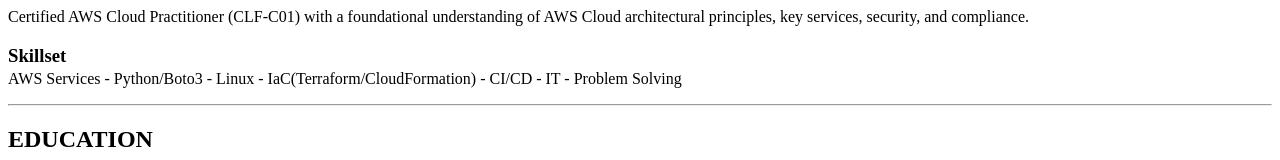
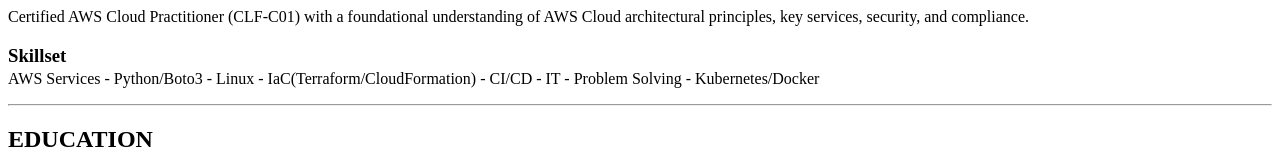
Before and after one commit to Jakns99/aws-cloud-resume-challenge, a plain HTML site: page resume-site/index.html in a window 1280 px wide. Shown: the part 1374-1534 px from the top of the page. Drawn offline with Linux system fonts and the light colour scheme; no server answers; a web font is replaced by a local one.

Commit message:
Added Skill

```diff
--- a/resume-site/index.html
+++ b/resume-site/index.html
@@ -70,7 +70,7 @@ available, cost-effective, and fault-tolerant systems on AWS.
     <p>Certified AWS Cloud Practitioner (CLF-C01) with a foundational understanding of AWS Cloud architectural principles, key services, security, and
 compliance.
     <h3 class="subproject">Skillset</h3>
-    <p>AWS Services - Python/Boto3 - Linux - IaC(Terraform/CloudFormation) - CI/CD - IT - Problem Solving
+    <p>AWS Services - Python/Boto3 - Linux - IaC(Terraform/CloudFormation) - CI/CD - IT - Problem Solving - Kubernetes/Docker
   <hr>
   </div>
   <div class="sub-header">
```
